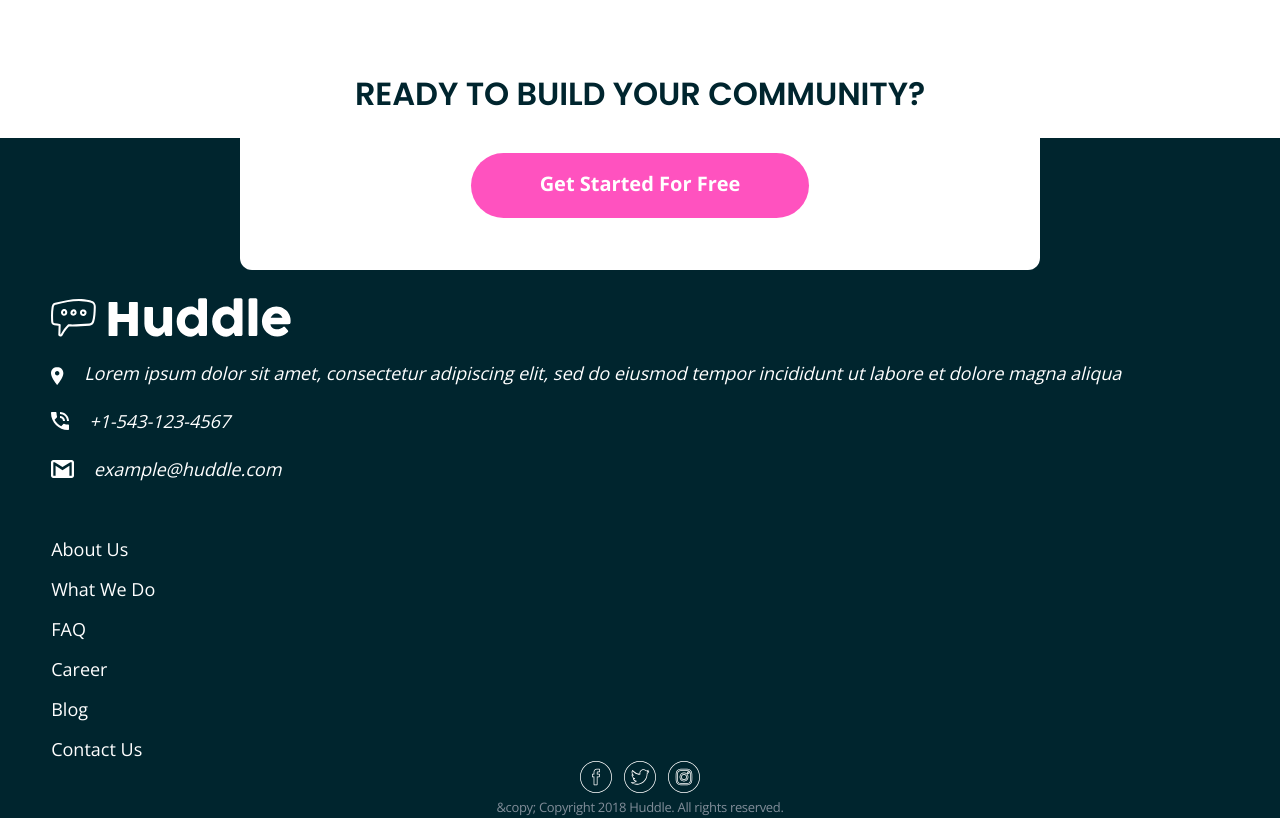
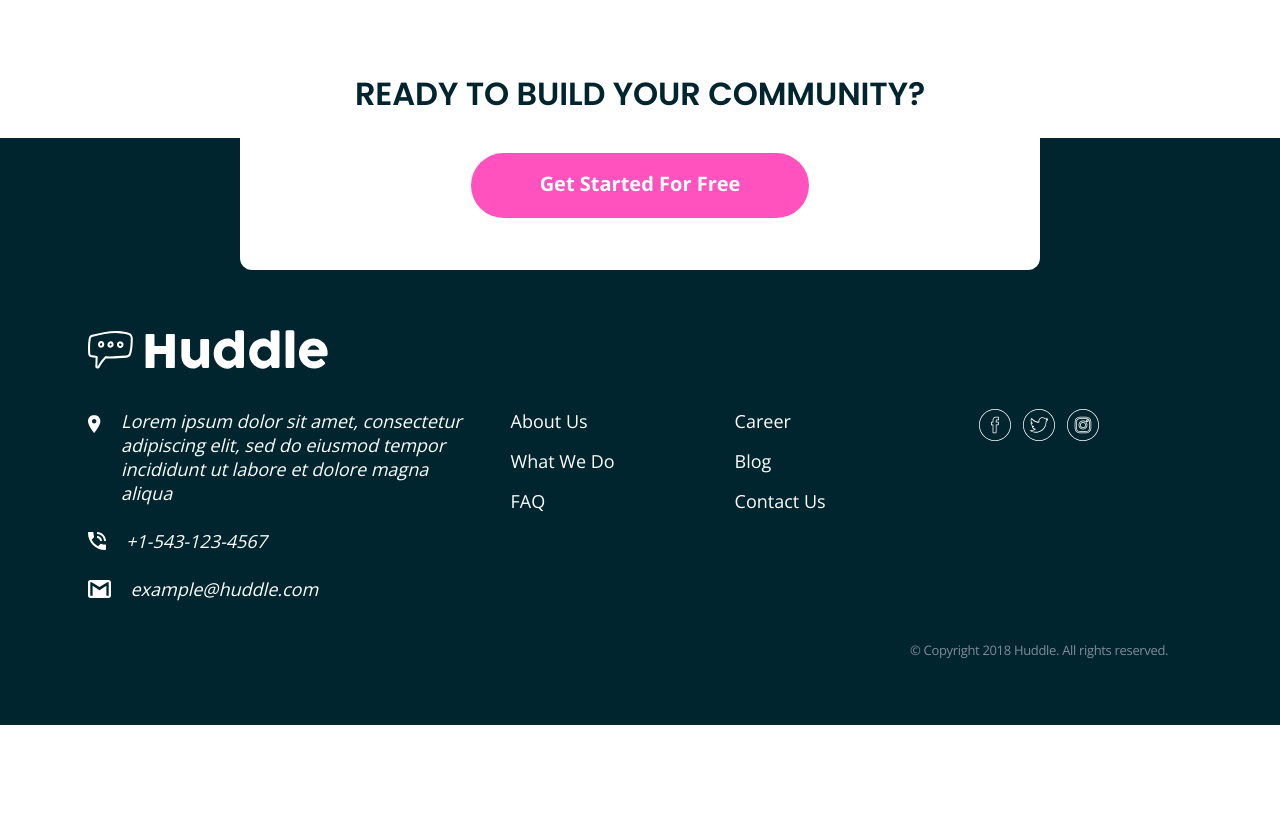
Before and after one commit to MinhKhangTran/w52s_12_11ty_huddle, an Eleventy site: page src/index.html in a window 1280 px wide. Shown: the part 2560-3378 px from the top of the page. After the commit the page ends 3285 px from the top, so only its background shows below. Built offline with nearby package versions, Linux system fonts and the light colour scheme; Eleventy itself is replaced by a stand-in of ours; files that its build step writes are made by us from their sources.

Commit message:
:sparkles: add footer

```diff
--- a/src/_includes/partials/footer.html
+++ b/src/_includes/partials/footer.html
@@ -15,9 +15,10 @@
       <nav class="footer__links" aria-labelledby="footer-navigation">
         <span class="sr-only" id="footer-navigation">Footer navigation</span>
         <ul>
-
           {% for item in footer.links %}
-          <li class="text-white footer__links--whole footer__link--{{item.id}}">
+          <li
+            class="text-white footer__links--whole footer__link footer__link--{{item.id}}"
+          >
             {{item.text}}
           </li>
           {% endfor %}
@@ -28,7 +29,7 @@
         %}
       </div>
       <div class="footer__copy text-center">
-        <p class="footer">{{footer.copyright}}</p>
+        <p class="footer">&copy;{{footer.copyright}}</p>
       </div>
     </div>
   </div>
--- a/src/css/style.css
+++ b/src/css/style.css
@@ -182,9 +182,9 @@ ul {
 .text-white {
   color: #fff;
 }
-ul{
-  margin:0;
-  padding:0;
+ul {
+  margin: 0;
+  padding: 0;
 }
 
 /* typography */
@@ -331,6 +331,7 @@ nav img {
   border-radius: 90px;
   color: #fff;
   transition: all 0.35s ease-in;
+  cursor: pointer;
 }
 .btn-pink:hover {
   background: hsl(322, 100%, 80%);
@@ -482,6 +483,98 @@ footer {
 .footer__socials {
   display: flex;
   gap: 0.75rem;
+  padding-top: 3.5rem;
   justify-content: center;
   color: white;
 }
+.footer__copy {
+  padding-block: 1.5rem 3rem;
+}
+.footer__social path {
+  transition: all 0.35s ease-in;
+}
+.footer__social:hover path {
+  fill: var(--pink);
+}
+.footer__link {
+  transition: all 0.35s ease-in;
+  cursor: pointer;
+}
+.footer__link:hover {
+  text-decoration: underline;
+}
+
+@media (min-width: 820px) {
+  footer {
+    padding-top: 12rem;
+    padding-inline: 2.5rem;
+  }
+  .footer__wrapper {
+    display: grid;
+    padding-top: 2.5rem;
+    grid-template-areas:
+      "info links socials"
+      ". . copy";
+  }
+  .footer__info {
+    grid-area: info;
+    width: 375px;
+    display: grid;
+    row-gap: 1.5rem;
+  }
+  .footer__info--whole {
+    padding-top: 0rem;
+  }
+
+  .footer__links {
+    padding-top: 0rem;
+    grid-area: links;
+    align-items: flex-start;
+  }
+  .footer__links ul {
+    display: grid;
+    grid-template-columns: repeat(2, 1fr);
+    column-gap: 7.5rem;
+    row-gap: 1rem;
+    grid-template-areas:
+      "about career"
+      "what blog"
+      "faq contact";
+  }
+
+  .footer__link--1 {
+    grid-area: about;
+    padding: 0;
+  }
+  .footer__link--2 {
+    grid-area: what;
+    padding: 0;
+  }
+  .footer__link--3 {
+    grid-area: faq;
+    padding: 0;
+  }
+  .footer__link--4 {
+    grid-area: career;
+    padding: 0;
+  }
+  .footer__link--5 {
+    grid-area: blog;
+    padding: 0;
+  }
+  .footer__link--6 {
+    grid-area: contact;
+    padding: 0;
+  }
+  .footer__socials {
+    grid-area: socials;
+    padding-top: 0rem;
+  }
+  .footer__social {
+    align-self: flex-start;
+  }
+  .footer__copy {
+    grid-area: copy;
+    padding-block: 2.5rem 4rem;
+  }
+}
--- a/src/index.html
+++ b/src/index.html
@@ -16,5 +16,5 @@ cta:
   btn: "Get Started For Free"
 
 footer:
-  copyright: "&copy; Copyright 2018 Huddle. All rights reserved."
+  copyright: " Copyright 2018 Huddle. All rights reserved."
 ---
```
Also changed, not shown: 5 other files.
